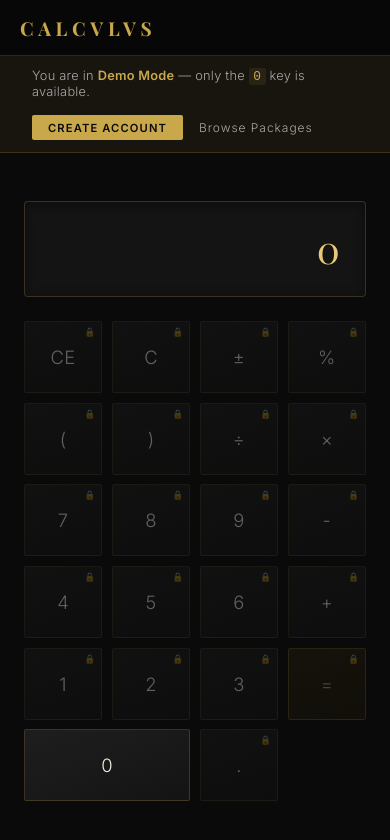
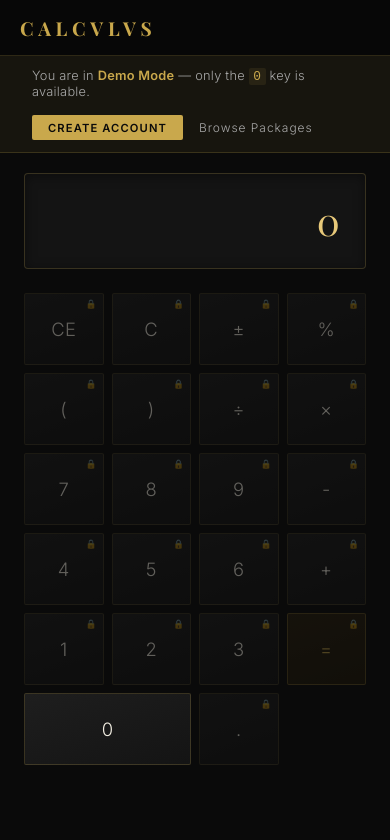
Before and after one commit to dillon-webster/calculator, a React (Vite) app: page /calculator in a window 390 px wide. Shown: the top 840 px of the page. Built offline with nearby package versions, Linux system fonts and the light colour scheme.

Commit message:
feat: tighten calculator padding and gap on mobile

```diff
--- a/src/pages/CalculatorPage.css
+++ b/src/pages/CalculatorPage.css
@@ -40,3 +40,13 @@
   grid-template-columns: repeat(4, 1fr);
   gap: 0.6rem;
 }
+
+@media (max-width: 640px) {
+  .calc-wrapper {
+    padding: 1.25rem 1.5rem 2rem;
+  }
+
+  .calc-grid {
+    gap: 0.5rem;
+  }
+}
```
